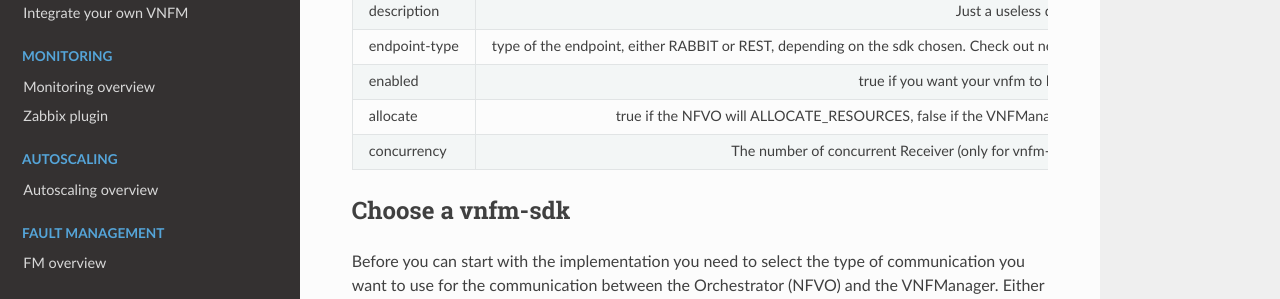
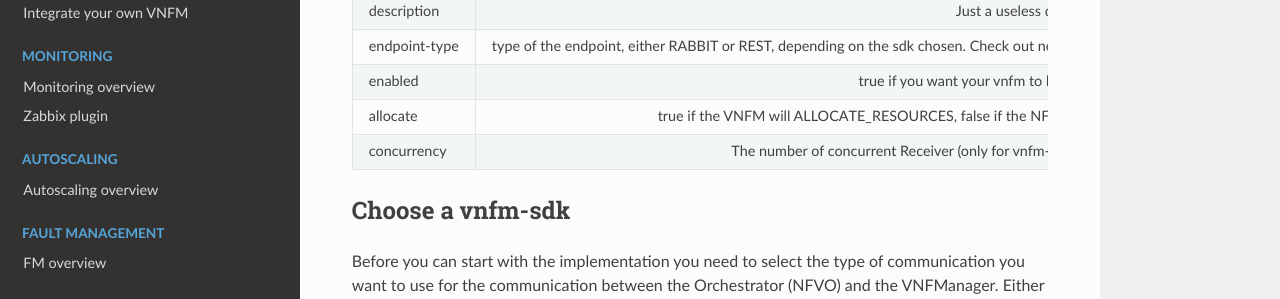
Before and after one commit to openbaton/docs, an MkDocs documentation site: the page built from docs/vnfm-how-to-write.md, in a window 1280 px wide and 900 px high, scrolled down 9906 px. Shown: the part 151-450 px from the top of the window. Built offline with MkDocs 1.6.1, drawn with Linux system fonts in a browser that asks for light colours; nearby versions of some CDN libraries; old or Windows-style settings are respelled for this version of MkDocs.

Commit message:
fix: allocate parameter
allocate parameter was wrongly described

```diff
--- a/docs/vnfm-how-to-write.md
+++ b/docs/vnfm-how-to-write.md
@@ -347,7 +347,7 @@
 | description                   | Just a useless description |
 | endpoint-type                 | type of the endpoint, either RABBIT or REST, depending on the sdk chosen. Check out next section |
 | enabled                       | true if you want your vnfm to be enabled |
-| allocate 						| true if the NFVO will ALLOCATE_RESOURCES, false if the VNFManager will do      	|
+| allocate 						| true if the VNFM will ALLOCATE_RESOURCES, false if the NFVO will do      	|
 | concurrency	 				| The number of concurrent Receiver (only for vnfm-sdk-amqp)|
 
 ## Choose a vnfm-sdk
```
